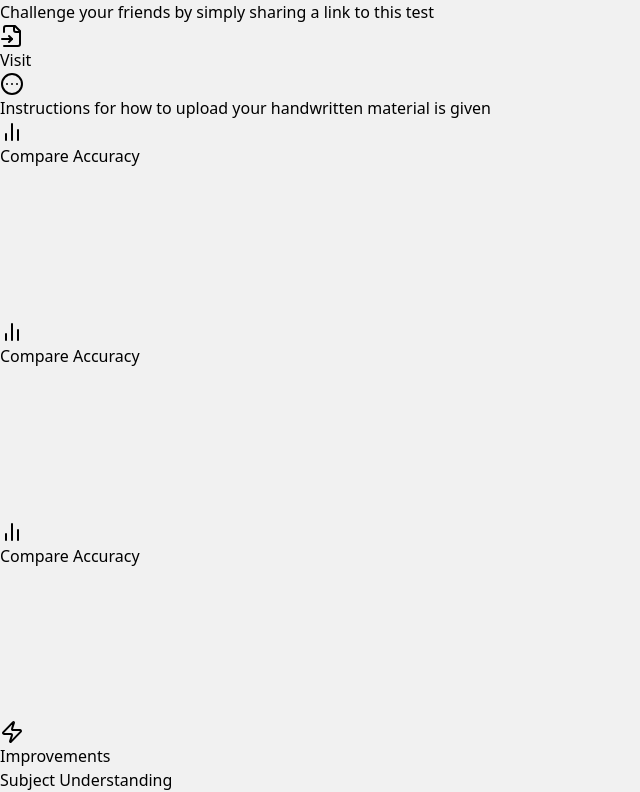
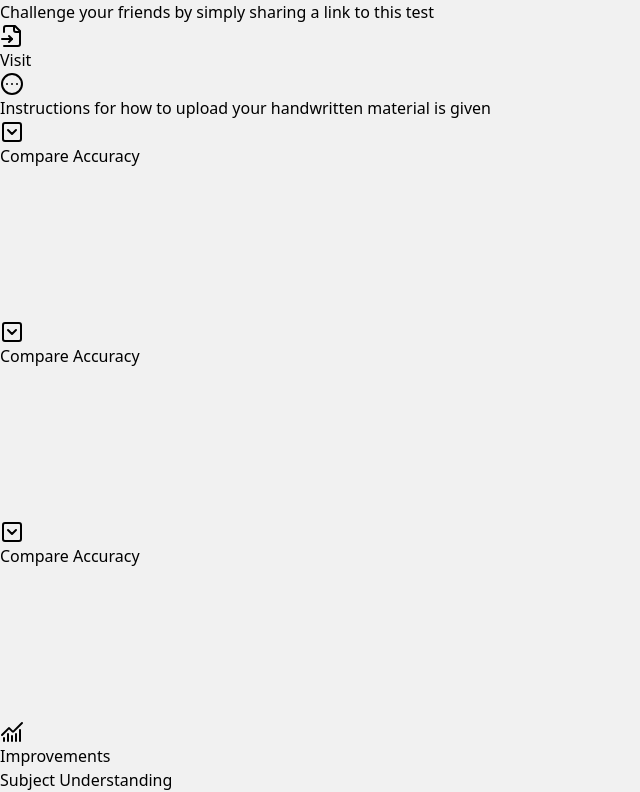
Before and after one commit to itsrajcode/assign-project, a React (Vite) app: page / in a window 1280 px wide. Shown: the part 5989-6781 px from the top of the page, without its empty margins (0-640 px from the left). Built offline with nearby package versions, Linux system fonts and the light colour scheme.

Commit message:
Fix: fixed styles

```diff
--- a/src/components/CompareAccuracy.jsx
+++ b/src/components/CompareAccuracy.jsx
@@ -1,5 +1,5 @@
 import React from 'react';
-import { BarChart2 } from 'lucide-react';
+import { SquareChevronDownIcon } from 'lucide-react';
 
 const CompareAccuracy = () => {
   return (
@@ -8,7 +8,7 @@ const CompareAccuracy = () => {
       style={{ height: '200px', width: '300px' }}
     >
       <div className="flex items-center gap-2 text-gray-500">
-        <BarChart2 className="w-5 h-5" />
+        <SquareChevronDownIcon className="w-5 h-5" />
         <span className="text-sm">Compare Accuracy</span>
       </div>
     </div>
--- a/src/components/Improvements.jsx
+++ b/src/components/Improvements.jsx
@@ -1,5 +1,5 @@
 import React from 'react';
-import { Zap } from 'lucide-react';
+import { ChartNoAxesCombinedIcon } from 'lucide-react';
 
 const SubjectImprovements = () => {
   const subjects = [
@@ -15,19 +15,19 @@ const SubjectImprovements = () => {
   ];
 
   return (
-    <div className="p-6 bg-white rounded-lg shadow-sm">
+    <div className="p-4 rounded-lg bg-white shadow-sm border border-gray-200">
       <div className="flex items-center gap-2 mb-4">
-        <Zap className="w-5 h-5 text-gray-600" />
-        <h2 className="text-lg font-medium text-gray-700">Improvements</h2>
+        <ChartNoAxesCombinedIcon className="w-5 h-5 text-gray-400" />
+        <h2 className="text-lg font-medium text-gray-400">Improvements</h2>
       </div>
 
       <div className="mt-3">
-        <h3 className="text-base font-medium text-gray-600 mb-3">Subject Understanding</h3>
-        <div className="flex flex-wrap gap-2">
+        <h3 className="text-base text-gray-600 font-semibold mb-3">Subject Understanding</h3>
+        <div className="flex flex-wrap gap-1">
           {subjects.map((subject, index) => (
             <span
               key={index}
-              className={`${subject.color} text-white px-3 py-1 rounded-full text-sm`}
+              className={`${subject.color} text-white px-2 py-1 rounded-full text-xs`}
             >
               {subject.name}
             </span>
```
